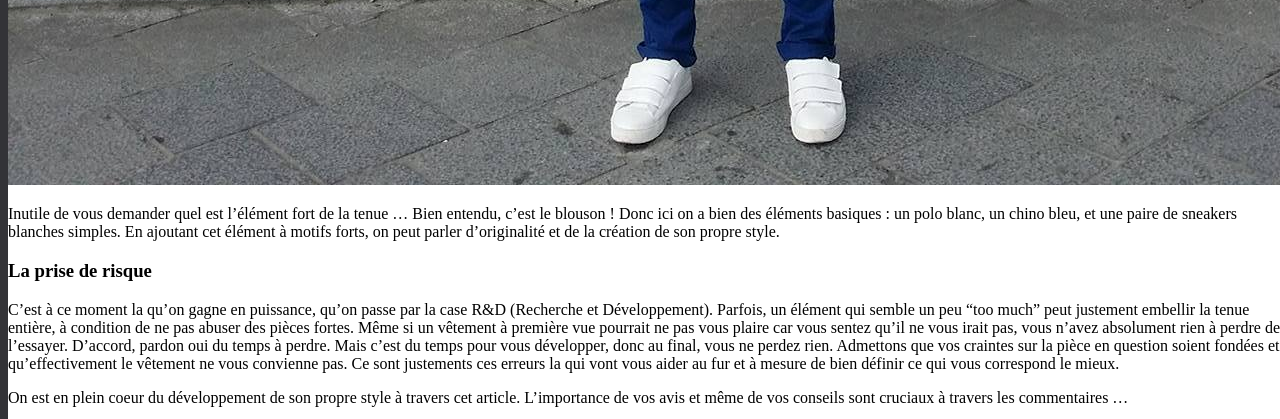
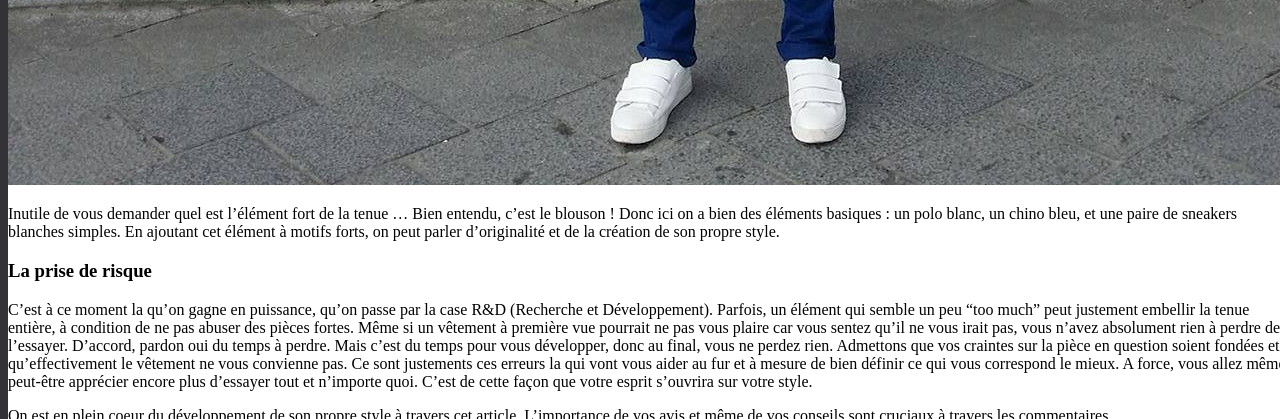
Before and after one commit to darkh2/darkh2.github.io, a Jekyll site: the page built from _posts/2017-11-05-Mettre-en-valeur-une-tenue-simple-et-la-rendre-originale-et-stylée.md, in a window 1280 px wide and 900 px high, scrolled down 2462 px, cut to the strip 0-419 px from the top of the window. Built offline with Jekyll 4.4.1, drawn with Linux system fonts in a browser that asks for light colours; comment, search, counter and statistics services are not loaded.

Commit message:
Update 2017-11-05-Mettre-en-valeur-une-tenue-simple-et-la-rendre-originale-et-stylée.md

```diff
--- a/_posts/2017-11-05-Mettre-en-valeur-une-tenue-simple-et-la-rendre-originale-et-stylée.md
+++ b/_posts/2017-11-05-Mettre-en-valeur-une-tenue-simple-et-la-rendre-originale-et-stylée.md
@@ -23,6 +23,6 @@
 
 ### La prise de risque
 
-C'est à ce moment la qu'on gagne en puissance, qu'on passe par la case R&D (Recherche et Développement). Parfois, un élément qui semble un peu "too much" peut justement embellir la tenue entière, à condition de ne pas abuser des pièces fortes. Même si un vêtement à première vue pourrait ne pas vous plaire car vous sentez qu'il ne vous irait pas, vous n'avez absolument rien à perdre de l'essayer. D'accord, pardon oui du temps à perdre. Mais c'est du temps pour vous développer, donc au final, vous ne perdez rien. Admettons que vos craintes sur la pièce en question soient fondées et qu'effectivement le vêtement ne vous convienne pas. Ce sont justements ces erreurs la qui vont vous aider au fur et à mesure de bien définir ce qui vous correspond le mieux.
+C'est à ce moment la qu'on gagne en puissance, qu'on passe par la case R&D (Recherche et Développement). Parfois, un élément qui semble un peu "too much" peut justement embellir la tenue entière, à condition de ne pas abuser des pièces fortes. Même si un vêtement à première vue pourrait ne pas vous plaire car vous sentez qu'il ne vous irait pas, vous n'avez absolument rien à perdre de l'essayer. D'accord, pardon oui du temps à perdre. Mais c'est du temps pour vous développer, donc au final, vous ne perdez rien. Admettons que vos craintes sur la pièce en question soient fondées et qu'effectivement le vêtement ne vous convienne pas. Ce sont justements ces erreurs la qui vont vous aider au fur et à mesure de bien définir ce qui vous correspond le mieux. A force, vous allez même peut-être apprécier encore plus d'essayer tout et n'importe quoi. C'est de cette façon que votre esprit s'ouvrira sur votre style.
 
 On est en plein coeur du développement de son propre style à travers cet article. L'importance de vos avis et même de vos conseils sont cruciaux à travers les commentaires ...
```
